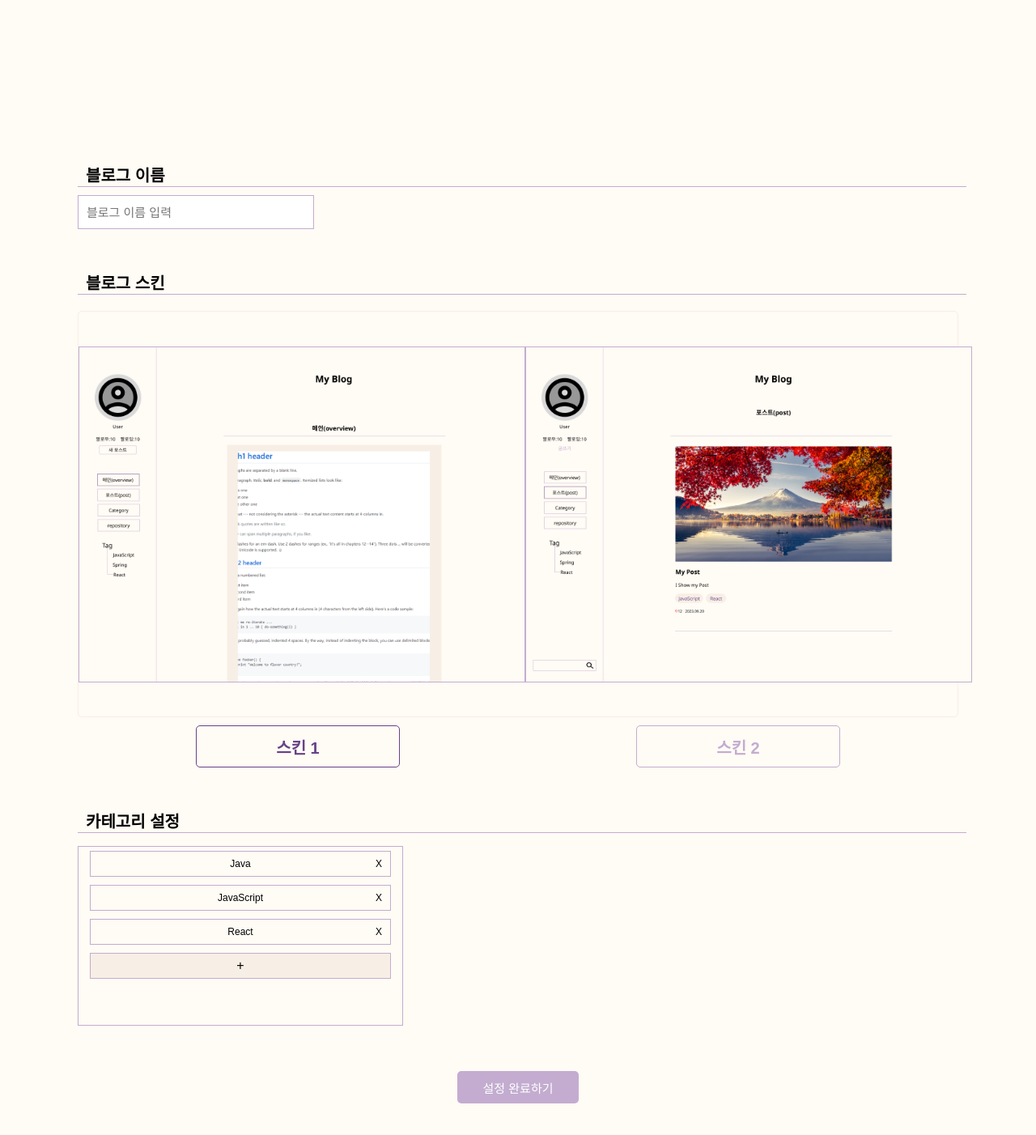
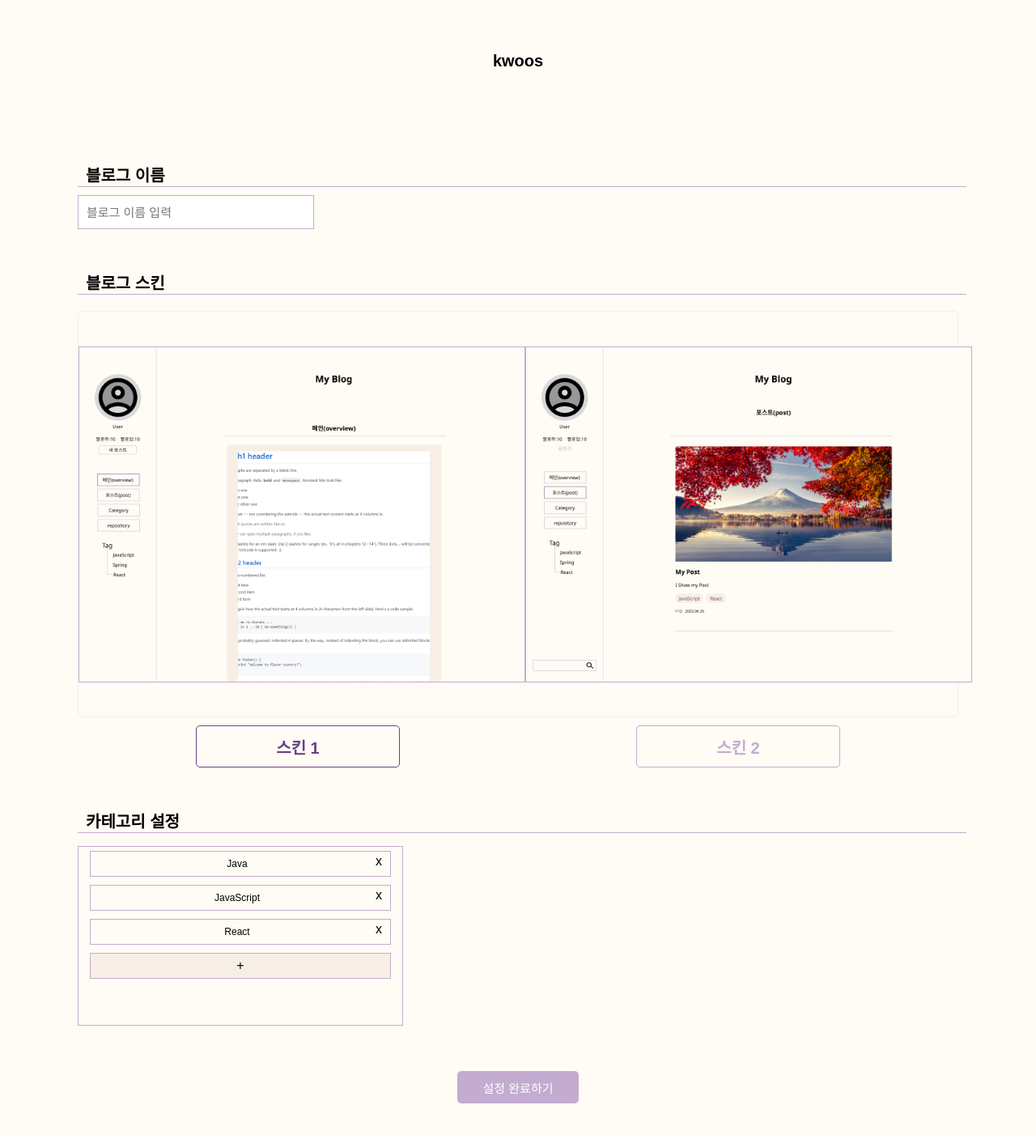
Before and after one commit to Hyangyoun/StudyCode_front, a React (Create React App) app: page /blog/1/config in a window 1280 px wide. Shown: the whole page at 81% size. Built offline with nearby package versions, Linux system fonts and the light colour scheme.

Commit message:
blogConfig 완
11/29

```diff
--- a/src/Blog/BlogConfig.jsx
+++ b/src/Blog/BlogConfig.jsx
@@ -7,46 +7,14 @@ import axios from "axios";
 function BlogConfig(props) {
 
     //api 받는 state
-    const [userInfo , setUserInfo] = useState({});
+    const [userInfo , setUserInfo] = useState([]);
     //blogconfig state
+    const [blogNameInput , setBlogNameInput ] = useState('');
     const [selectSkin, setSelectSkin] = useState(1);
-    const [blogNameInput , setBlogNameInput ] = useState('');
+    //카테고리 선택 state
     const [categoryButton , setCategoryButton] = useState(false)
     const [categoryNameInput , setCategoryNameInput] = useState('');
     const [selectCategory , setSelectCategory] = useState(-1);
-    const [addCategory , setAddCategory] = useState([])
-
-    const HandleAddButton = () => {
-        setCategoryButton(!categoryButton)
-        setCategoryNameInput('')
-        setSelectCategory(-1)
-    }
-
-    const HandleAddCategory = () => {
-        if(categoryNameInput){
-            let categoryBox = addCategory
-            if(!categoryBox.includes(categoryNameInput)){
-                categoryBox.push(categoryNameInput)
-                setAddCategory([...categoryBox])     //기존배열을 지우고 새배열을 출력
-            }
-            setCategoryNameInput('')
-        }
-        return ;
-    }
-
-    const HandleSaved = () =>{
-        const data = {
-            "blogName" : blogNameInput,
-            "skin" : selectSkin,
-            "categoryName" : tagList.length + addCategory.length,
-        }
-
-        if(blogNameInput){
-            console.log(data)
-        }
-        else(alert(`블로그이름을 입력해주세요`))
-    }
-
 
     useEffect(() => {
         // axios.post("/api/blog/??" , null , {
@@ -59,8 +27,50 @@ function BlogConfig(props) {
         // }).catch((error) =>{
         //     console.log(error)
         // })
-        // setUserInfo(tagList)
+        let test = []
+        tagList.map((item) => {
+            return test.push(item.tagName)
+        })
+        setUserInfo(test)
     } , [])
+
+    // 카테고리 추가 버튼
+    const HandleAddButton = () => {
+        setCategoryButton(!categoryButton)
+        setCategoryNameInput('')
+        setSelectCategory(-1)
+    }
+
+    const HandleAddCategory = () => {
+        if(categoryNameInput){
+                if(!userInfo.includes(categoryNameInput)){
+                    userInfo.push(categoryNameInput)
+                    setUserInfo([...userInfo])
+                }
+            setCategoryNameInput('')
+        }
+        return ;
+    }
+
+    const RemoveCategory = (event) => {
+        let copy = userInfo
+        setUserInfo( copy.filter((e) => e != event) )
+        }
+
+        /**데이터 보내는 양식 */
+    const HandleSaved = () =>{
+        const data = {
+            "blogName" : blogNameInput,
+            "skin" : selectSkin,
+            "AddcategoryName" : userInfo ,
+            "selectCategoryName" : selectCategory === -1 ? "분류없음" : selectCategory,
+        }
+
+        if(blogNameInput){
+            console.log(data)
+        }
+        else(alert(`블로그이름을 입력해주세요`))
+    }
 
     return (
         <>
@@ -94,14 +104,13 @@ function BlogConfig(props) {
                 <div className="partBox">
                     <div className="partName">카테고리 설정</div>
                     <div className="categoryPosition">
-                    <ul className="category">{
-                        tagList.map((item , index) => {
-                             return <li onClick={() => {setSelectCategory(index)}} key={index}><span>{item.tagName}</span></li>
-                        })
-                    }
+                    <ul className="category">
                     {
-                        addCategory.map((item , index) => {
-                            return <li onClick={() => {setSelectCategory(tagList.length + index)}} key={tagList.length + index}><span>{item}</span></li>
+                        userInfo.map((item , index) => {
+                            return (
+                            <li onClick={() => {setSelectCategory(index)}} key={index}>
+                                <span>{item}</span><div onClick={() => RemoveCategory(item)}>x</div>
+                            </li>)
                         })
                     }
                         <li className="addButton" onClick={HandleAddButton}>+</li>
@@ -245,13 +254,10 @@ const ConfigSection = styled.div`
                     width: 100%;
                     position: relative;
                     margin: auto;
+                }
 
-                    &::after {
-                        content: "X";
-                        position: absolute;
-                        right: 0;
-                        cursor: pointer;
-                    }
+                div{
+                    margin-bottom: 7px;
                 }
 
                 &> :nth-child(${props => props.$selectCategory + 1}){
@@ -261,6 +267,7 @@ const ConfigSection = styled.div`
 
                 .addButton {
                     cursor: pointer;
+                    color: black  !important;
                     background-color: var(--second2);
                     justify-content: center;
                 }
--- a/src/Main/BlogHeader.jsx
+++ b/src/Main/BlogHeader.jsx
@@ -11,7 +11,7 @@ function BlogHeader(props){
 
     return(
         <BlogHead>
-            <div onClick={() => navigate(`/Blog/kwoos/postList`)}>{}</div>
+            <div onClick={() => navigate(`/Blog/kwoos/postList`)}>kwoos</div>
         </BlogHead>
     )
 }
```
